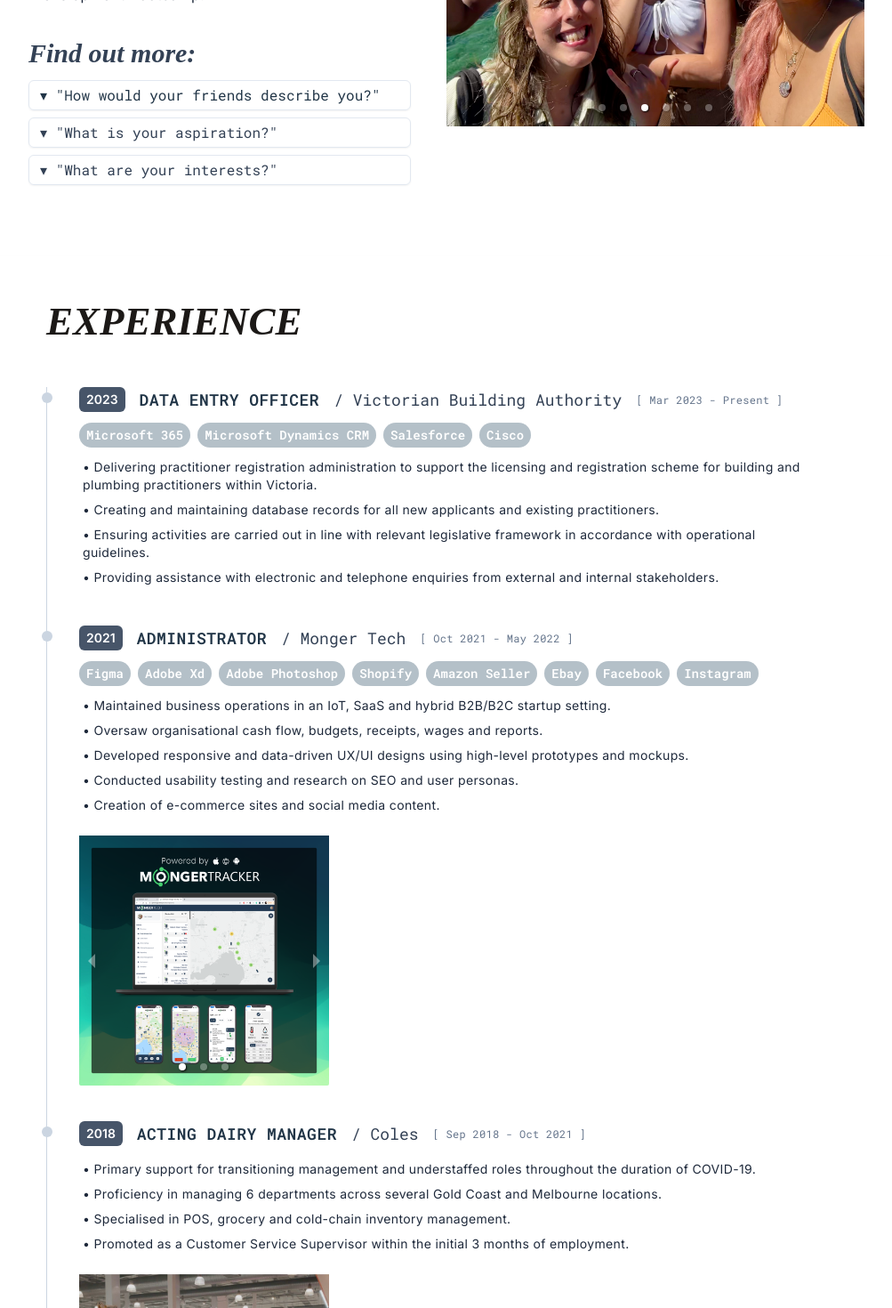
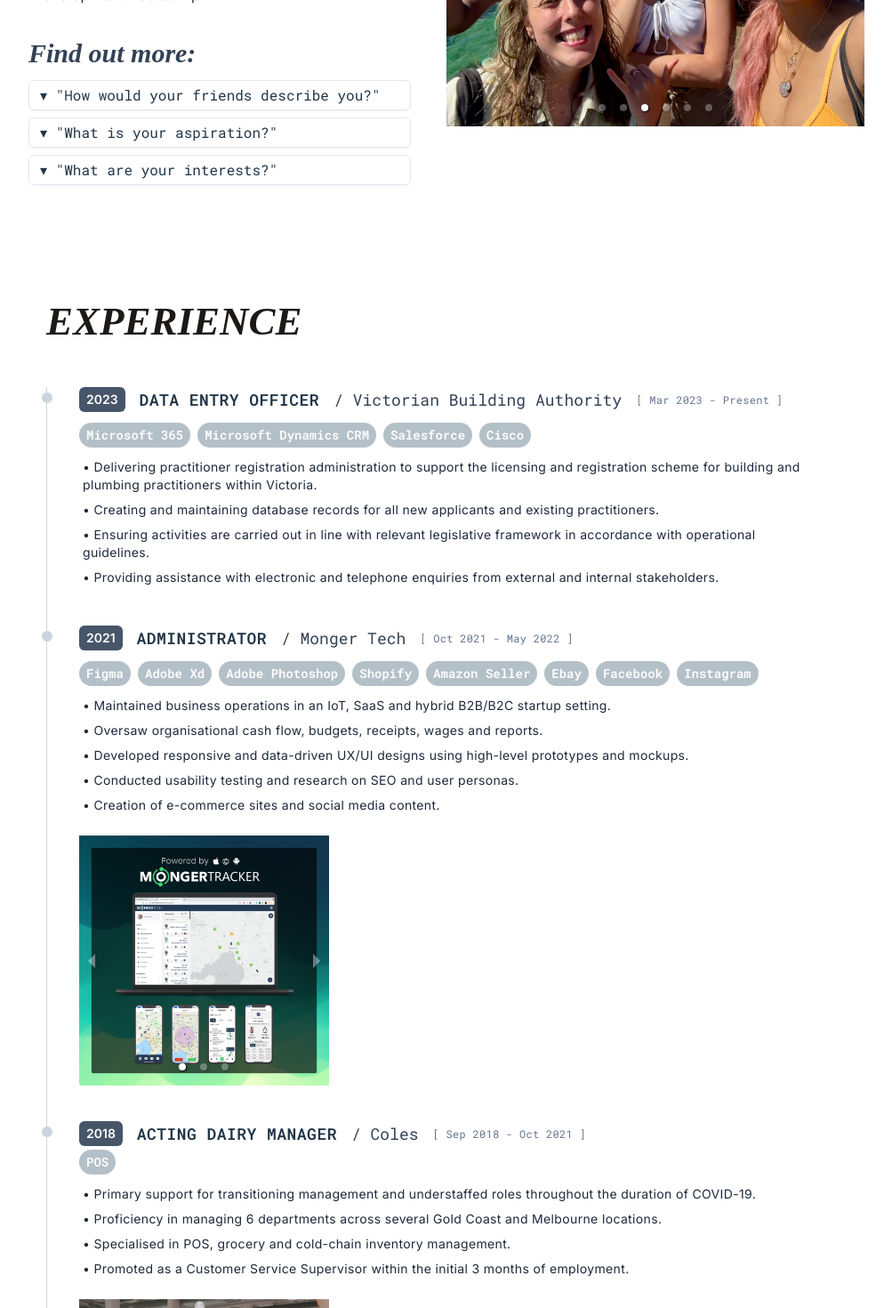
Before and after one commit to Lizette-Dimalanta/Portfolio_V2, a React (Vite) app: page / in a window 1280 px wide. Shown: the part 1540-3010 px from the top of the page at 89% size, without its empty margins (138-1141 px from the left). Built offline with nearby package versions, Linux system fonts and the light colour scheme.

Commit message:
Updated resume / experience tags

```diff
--- a/index.html
+++ b/index.html
@@ -2,9 +2,9 @@
 <html lang="en">
   <head>
     <meta charset="UTF-8" />
-    <link rel="icon" type="image/svg+xml" href="/vite.svg" />
+    <link rel="icon" type="image/svg+xml" href="/Logo.png" className="rounded-full"/>
     <meta name="viewport" content="width=device-width, initial-scale=1.0" />
-    <title>Vite + React</title>
+    <title>Lizette Dimalanta</title>
   </head>
   <body>
     <div id="root"></div>
--- a/src/pages/About.jsx
+++ b/src/pages/About.jsx
@@ -28,13 +28,13 @@
               </AccordionItemButton>
             </AccordionItemHeading>
             <AccordionItemPanel className='px-4 py-2'>
-              <p className='text-lg italic'>
+              <p className='text-lg italic text-slate-800'>
                 "Lizette is funny, hardworking and loveable. She makes a great partner in any project and always gives the task at hand 110%."
               </p>
               <p className='font-Inter text-sm tracking-wide text-slate-600/70 pl-4'>
                 ⏤ Billy Monger (UX/UI Designer at Monger Tech)
               </p>
-              <p className='text-lg italic pt-5'>
+              <p className='text-lg italic pt-5 text-slate-800'>
               "A very excited and enthusiastic person who elevates the energy in the room! Also concerns herself with making sure everyone is doing well."
               </p>
               <p className='font-Inter text-sm tracking-wide text-slate-600/70 pl-4'>
@@ -44,7 +44,7 @@
           </AccordionItem>
           <AccordionItem className='pt-2'>
             <AccordionItemHeading>
-              <AccordionItemButton className='px-3 py-1 font-Roboto-Mono text-md text-slate-700 border-[1px] border-slate-200 rounded-md shadow-sm hover:bg-slate-50'>
+              <AccordionItemButton className='px-3 py-1 font-Roboto-Mono text-md  border-[1px] border-slate-200 rounded-md shadow-sm hover:bg-slate-50'>
                 ▾ "What is your aspiration?"
               </AccordionItemButton>
             </AccordionItemHeading>
@@ -56,7 +56,7 @@
           </AccordionItem>
           <AccordionItem className='pt-2'>
             <AccordionItemHeading>
-              <AccordionItemButton className='px-3 py-1 font-Roboto-Mono text-md text-slate-700 border-[1px] border-slate-200 rounded-md shadow-sm hover:bg-slate-50'>
+              <AccordionItemButton className='px-3 py-1 font-Roboto-Mono text-md  border-[1px] border-slate-200 rounded-md shadow-sm hover:bg-slate-50'>
                 ▾ "What are your interests?"
               </AccordionItemButton>
             </AccordionItemHeading>
--- a/src/pages/Experience.jsx
+++ b/src/pages/Experience.jsx
@@ -62,7 +62,9 @@
     company: '/ Coles',
     position: 'ACTING DAIRY MANAGER',
     duration: '[ Sep 2018 - Oct 2021 ]',
-    tags: [],
+    tags: [
+      'POS'
+    ],
     details: [
       '• Primary support for transitioning management and understaffed roles throughout the duration of COVID-19.',
       '• Proficiency in managing 6 departments across several Gold Coast and Melbourne locations.',
@@ -85,7 +87,9 @@
     company: '/ McDonalds',
     position: 'CREW MEMBER',
     duration: '[ Dec 2015 - Jul 2019 ]',
-    tags: [],
+    tags: [
+      'POS'
+    ],
     details: [
       '• Developed customer service and time management skills in a dynamic and fast-paced environment.',
       '• Maintained and prioritised smooth customer traffic within unpredictable timeframes.',
```
Also changed, not shown: public/Logo.png (added), 1 other file (tests, documents, lock files or other folders).
